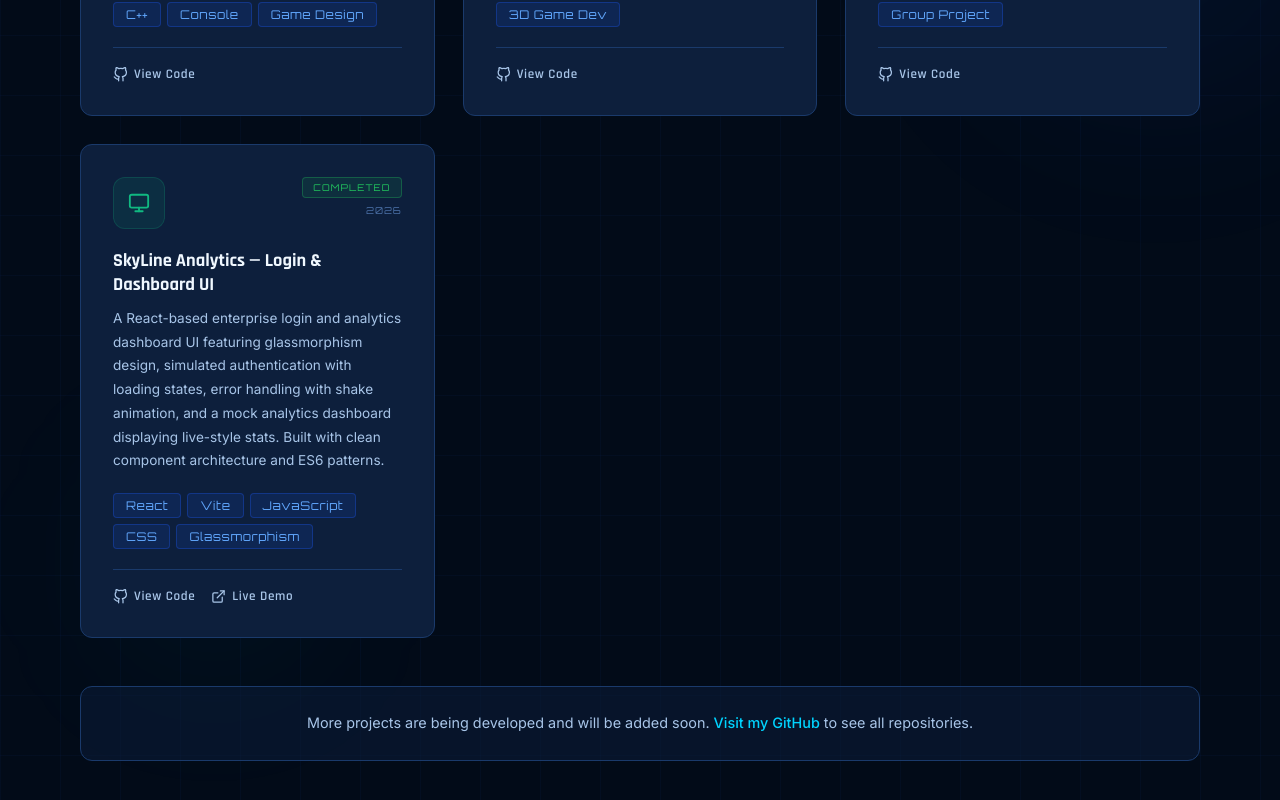
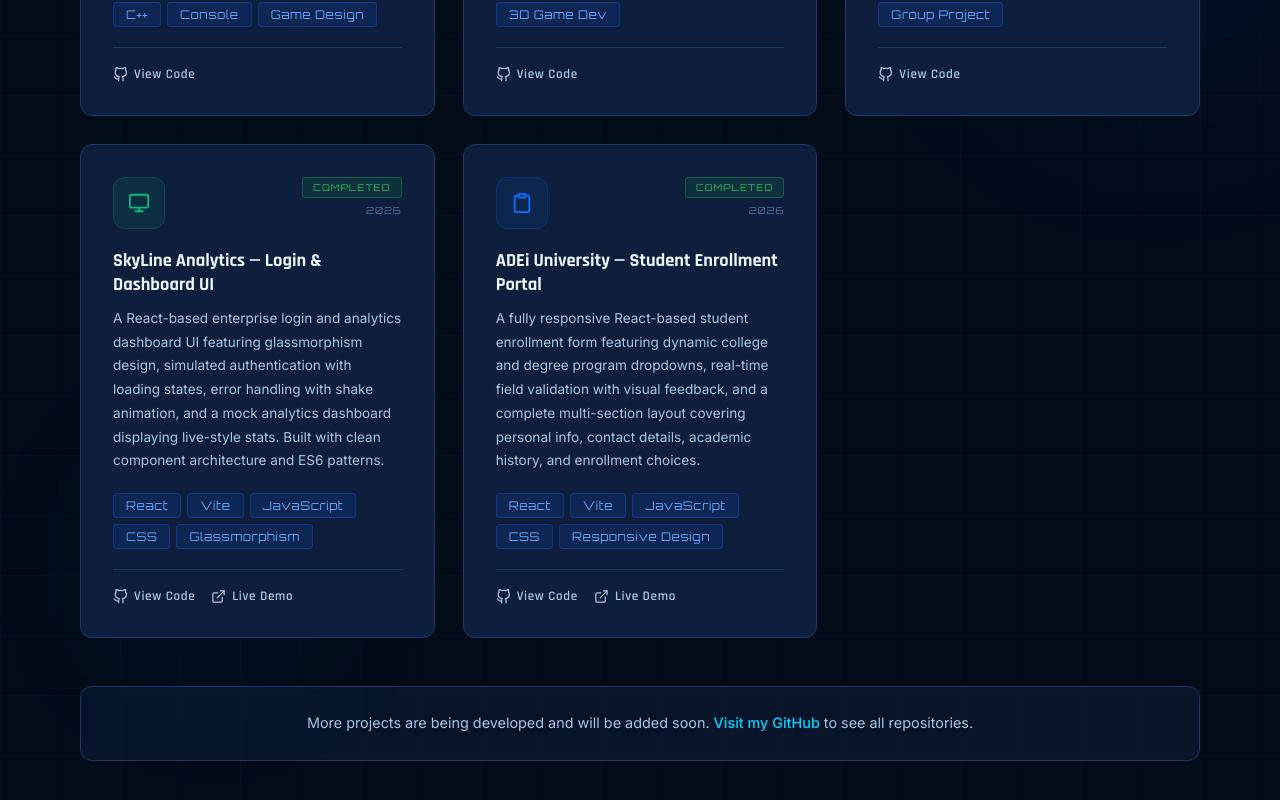
Before and after one commit to seanio777/verano-portfolio, a React (Vite) app: page / in a window 1280 px wide. Shown: the part 5116-5916 px from the top of the page. Built offline with nearby package versions, Linux system fonts and the light colour scheme.

Commit message:
feat: Add ADEi enrollment form project

```diff
--- a/src/components/Projects.jsx
+++ b/src/components/Projects.jsx
@@ -1,4 +1,4 @@
-import { FiGithub, FiExternalLink, FiCode, FiFolder, FiUsers, FiMonitor } from 'react-icons/fi'
+import { FiGithub, FiExternalLink, FiCode, FiFolder, FiUsers, FiMonitor, FiClipboard } from 'react-icons/fi'
 import { FaGamepad } from 'react-icons/fa'
 
 const projects = [
@@ -47,6 +47,18 @@ const projects = [
     color: '#10b981',
     github: 'https://github.com/seanio777/project-gatekeeper.git',
     demo: 'https://seanio777.github.io/project-gatekeeper/',
+    status: 'Completed',
+    year: '2026',
+  },
+  {
+    title: 'ADEi University — Student Enrollment Portal',
+    description:
+      'A fully responsive React-based student enrollment form featuring dynamic college and degree program dropdowns, real-time field validation with visual feedback, and a complete multi-section layout covering personal info, contact details, academic history, and enrollment choices.',
+    tech: ['React', 'Vite', 'JavaScript', 'CSS', 'Responsive Design'],
+    icon: <FiClipboard size={22} />,
+    color: '#0d6efd',
+    github: 'https://github.com/seanio777/enrollment-ui-design.git',  // ← update after upload
+    demo: 'https://adei-enrollment-form.netlify.app/',   // ← add your Netlify link here
     status: 'Completed',
     year: '2026',
   },
```
Lines whose indentation alone changed are shown as unchanged.
